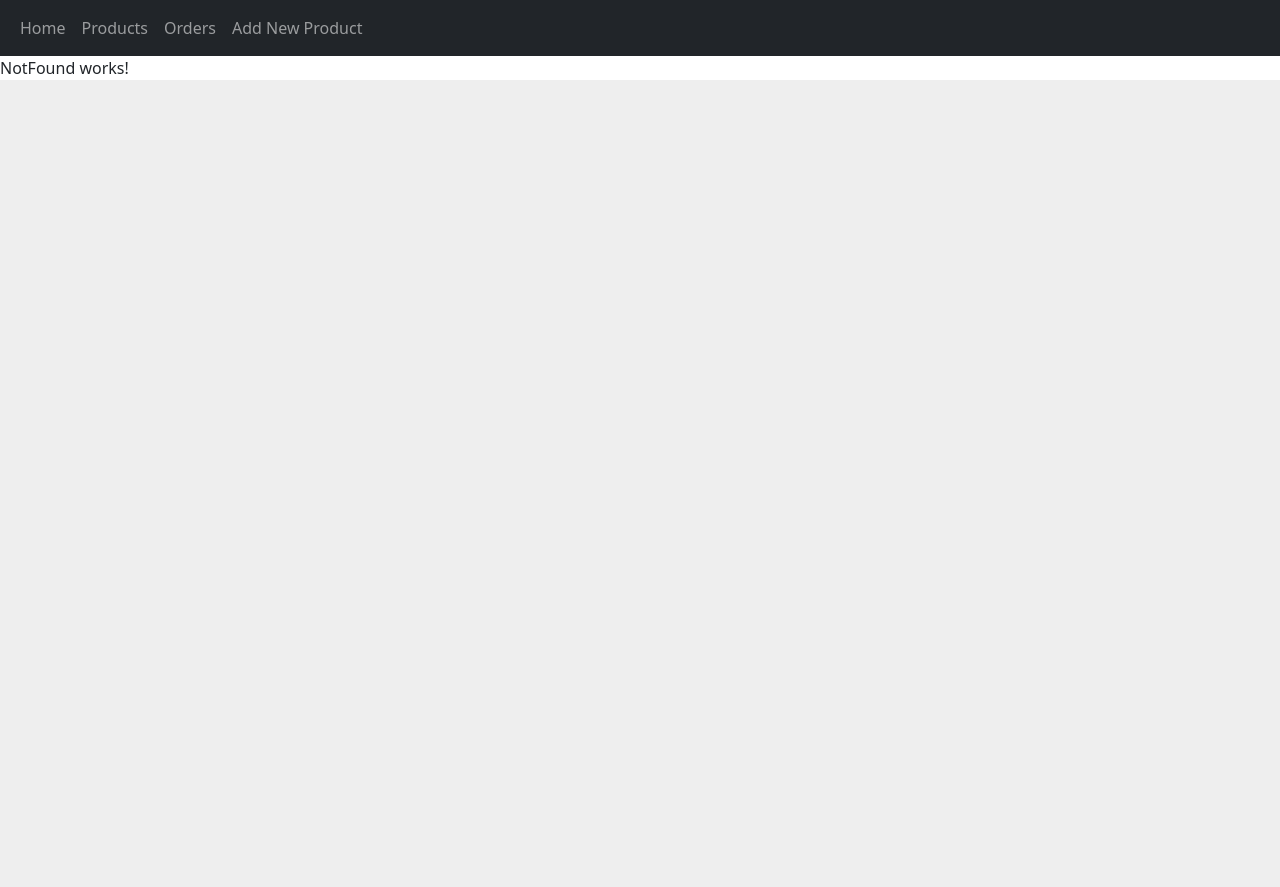
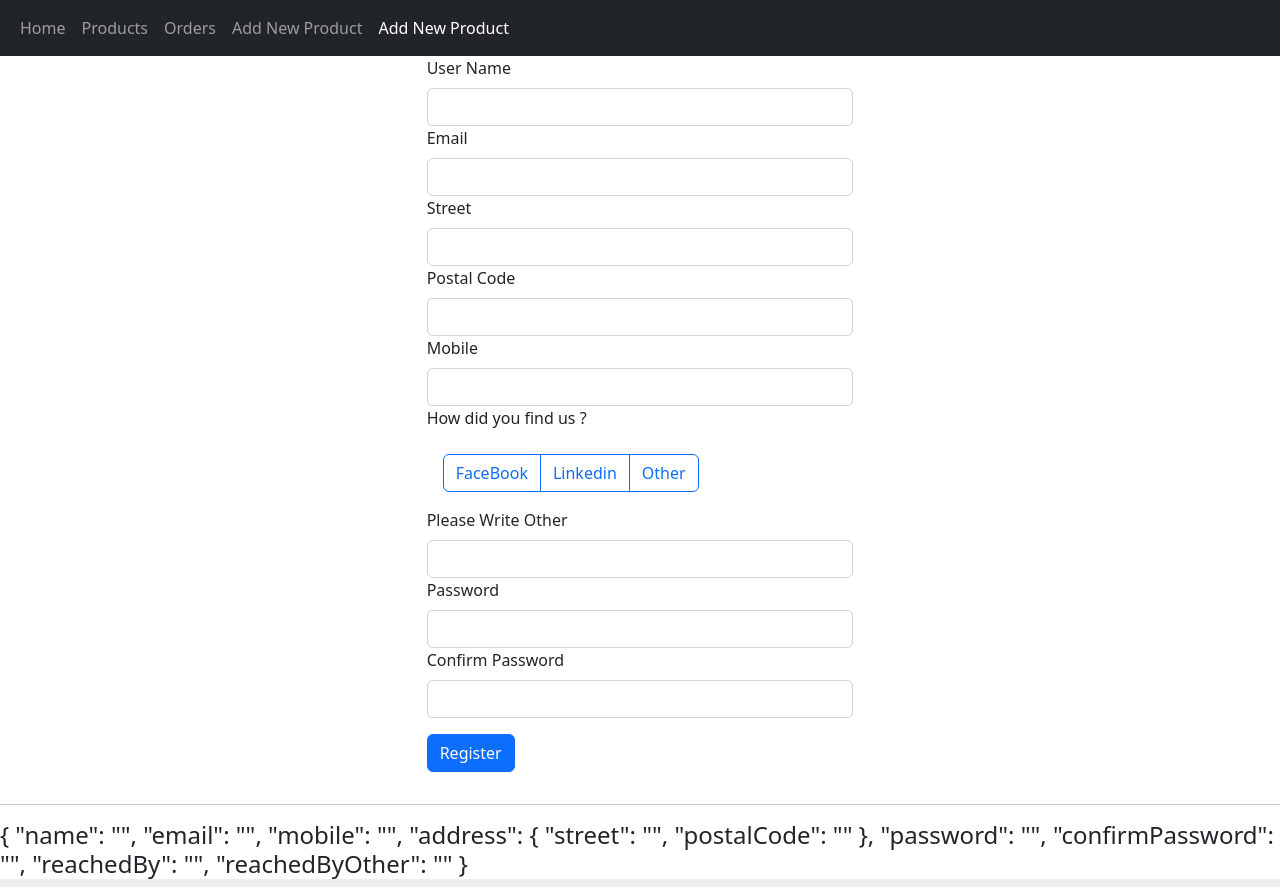
Before and after one commit to SaberGomaa/Angular-Practise, an Angular app: page /Register in a window 1280 px wide. Before the commit the page ends 800 px from the top, so only its background shows below. Built offline with nearby package versions, Linux system fonts and the light colour scheme.

Commit message:
validation

```diff
--- a/src/app/app-routing.module.ts
+++ b/src/app/app-routing.module.ts
@@ -7,6 +7,7 @@ import { NotFoundComponent } from './components/NotFound/NotFound.component';
 import { MainLayoutComponent } from './components/main-layout/main-layout.component';
 import { ProductDetailsComponent } from './components/ProductDetails/ProductDetails.component';
 import { AddProductComponent } from './components/add-product/add-product.component';
+import { UserRegisterComponent } from './components/userRegister/userRegister.component';
 
 
 const routes: Routes = [
@@ -25,6 +26,7 @@ const routes: Routes = [
 
     ]
   },
+  { path: 'Register', component: UserRegisterComponent },
 
   // Wild-card path
   { path: '**', component: NotFoundComponent },
--- a/src/app/components/header/header.component.html
+++ b/src/app/components/header/header.component.html
@@ -18,6 +18,9 @@
                 <li class="nav-item">
                     <a class="nav-link " routerLink="/AddProduct" routerLinkActive="active">Add New Product</a>
                 </li>
+                <li class="nav-item">
+                    <a class="nav-link " routerLink="/Register" routerLinkActive="active">Add New Product</a>
+                </li>
             </ul>
         </div>
     </div>
--- a/src/app/components/userRegister/userRegister.component.html
+++ b/src/app/components/userRegister/userRegister.component.html
@@ -1,51 +1,62 @@
-<form [formGroup]="UserRegisterFormGroup">
-   <div class="mb-3">
+<form [formGroup]="UserRegisterFormGroup" (ngSubmit)="register()">
+   <div class="d-flex">
+      <div class="col-4"></div>
+      <div class="mb-3 col-4">
          <div>
-         <label for="uName" class="form-label">User Name</label>
-         <input type="text" formControlName="name" name="uName" id="uName" required>
+            <label class="form-label" for="uName" class="form-label">User Name</label>
+            <input class="form-control" [class.is-valid]="name.valid" [class.is-invalid]="name.invalid&& name.touched"
+               type="text" formControlName="name" name="uName" id="uName">
          </div>
          <div>
-         <label for="uEmail" class="form-label">Email</label>
-         <input type="text" formControlName="email" name="uEmail" id="uEmail" required>
+            <label class="form-label" for="uEmail" class="form-label">Email</label>
+            <input class="form-control" type="text" formControlName="email" name="uEmail" id="uEmail">
          </div>
          <div formGroupName="address">
             <div>
-            <label for="uStreet" class="form-label">Street</label>
-            <input type="text" formControlName="street" name="uStreet" id="uStreet" required>
+               <label class="form-label" for="uStreet" class="form-label">Street</label>
+               <input class="form-control" type="text" formControlName="street" name="uStreet" id="uStreet">
             </div>
             <div>
-            <label for="uPostalCode" class="form-label">Postal Code</label>
-            <input type="text" formControlName="postalCode" name="uPostalCode" id="uPostalCode" required>
+               <label class="form-label" for="uPostalCode" class="form-label">Postal Code</label>
+               <input class="form-control" class="form-control" type="text" formControlName="postalCode"
+                  name="uPostalCode" id="uPostalCode">
             </div>
          </div>
          <div>
-         <label for="uMobile" class="form-label">Mobile</label>
-         <input type="text" formControlName="mobile" name="uMobile" id="uMobile" required>
+            <label class="form-label" for="uMobile" class="form-label">Mobile</label>
+            <input class="form-control" type="text" formControlName="mobile" name="uMobile" id="uMobile">
          </div>
          <div>
             <label class="form-label">How did you find us ?</label>
-         <div class="btn-group" role="group">
-            <input type="radio" formControlName="reachedBy" class="btn-check" name="reachedBy" id="fb">
+            <div class="btn-group m-3" role="group">
+               <input type="radio" formControlName="reachedBy" value="FB" class="btn-check" name="reachedBy" id="fb">
                <label class="btn btn-outline-primary" for="fb">FaceBook</label>
-            <input type="radio" formControlName="reachedBy" class="btn-check" name="reachedBy" id="Linkedin">
+               <input type="radio" formControlName="reachedBy" value="Linkedin" class="btn-check" name="reachedBy"
+                  id="Linkedin">
                <label class="btn btn-outline-primary" for="Linkedin">Linkedin</label>
-            <input type="radio" formControlName="reachedBy" class="btn-check" name="reachedBy" id="other">
+               <input type="radio" formControlName="reachedBy" value="other" class="btn-check" name="reachedBy"
+                  id="other">
                <label class="btn btn-outline-primary" for="other">Other</label>
             </div>
          </div>
          <div>
-         <label for="reachedByOther" class="form-label">Please Write Other</label>
-         <input type="text" formControlName="reachedByOther" name="reachedByOther" id="reachedByOther" required>
+            <label class="form-label" for="reachedByOther" class="form-label">Please Write Other</label>
+            <input class="form-control" type="text" formControlName="reachedByOther" name="reachedByOther"
+               id="reachedByOther">
          </div>
          <div>
-         <label for="uPassword" class="form-label">Password</label>
-         <input type="password" formControlName="password" name="uPassword" id="uPassword" required>
+            <label class="form-label" for="uPassword" class="form-label">Password</label>
+            <input class="form-control" type="password" formControlName="password" name="uPassword" id="uPassword">
          </div>
          <div>
-         <label for="uPasswordConfirm" class="form-label">Confirm Password</label>
-         <input type="password" formControlName="confirmPassword" name="uPasswordConfirm" id="uPasswordConfirm"
-            required>
+            <label class="form-label" for="uPasswordConfirm" class="form-label">Confirm Password</label>
+            <input class="form-control" type="password" formControlName="confirmPassword" name="uPasswordConfirm"
+               id="uPasswordConfirm">
          </div>
-      <input type="submit" class="btn btn-primary mt-3" value="Add" />
+         <input type="submit" class="btn btn-primary mt-3" value="Register" />
+      </div>
    </div>
 </form>
+
+<hr />
+<h4>{{UserRegisterFormGroup.value | json}}</h4>
--- a/src/app/components/userRegister/userRegister.component.ts
+++ b/src/app/components/userRegister/userRegister.component.ts
@@ -1,5 +1,5 @@
 import { Component, OnInit } from '@angular/core';
-import { FormControl, FormGroup } from '@angular/forms';
+import { FormControl, FormGroup, Validators } from '@angular/forms';
 
 @Component({
    selector: 'app-userRegister',
@@ -13,7 +13,7 @@ export class UserRegisterComponent implements OnInit {
 
    constructor() {
       this.UserRegisterFormGroup = new FormGroup({
-         name: new FormControl(''),
+         name: new FormControl('', [Validators.required, Validators.minLength(10)]),
          email: new FormControl(''),
          mobile: new FormControl(''),
          address: new FormGroup({
@@ -31,4 +31,12 @@ export class UserRegisterComponent implements OnInit {
    ngOnInit() {
    }
 
+   get name(){
+      return this.UserRegisterFormGroup.controls['name'];
+   }
+
+   register() {
+
+   }
+
 }
```
Lines whose indentation alone changed are shown as unchanged.
